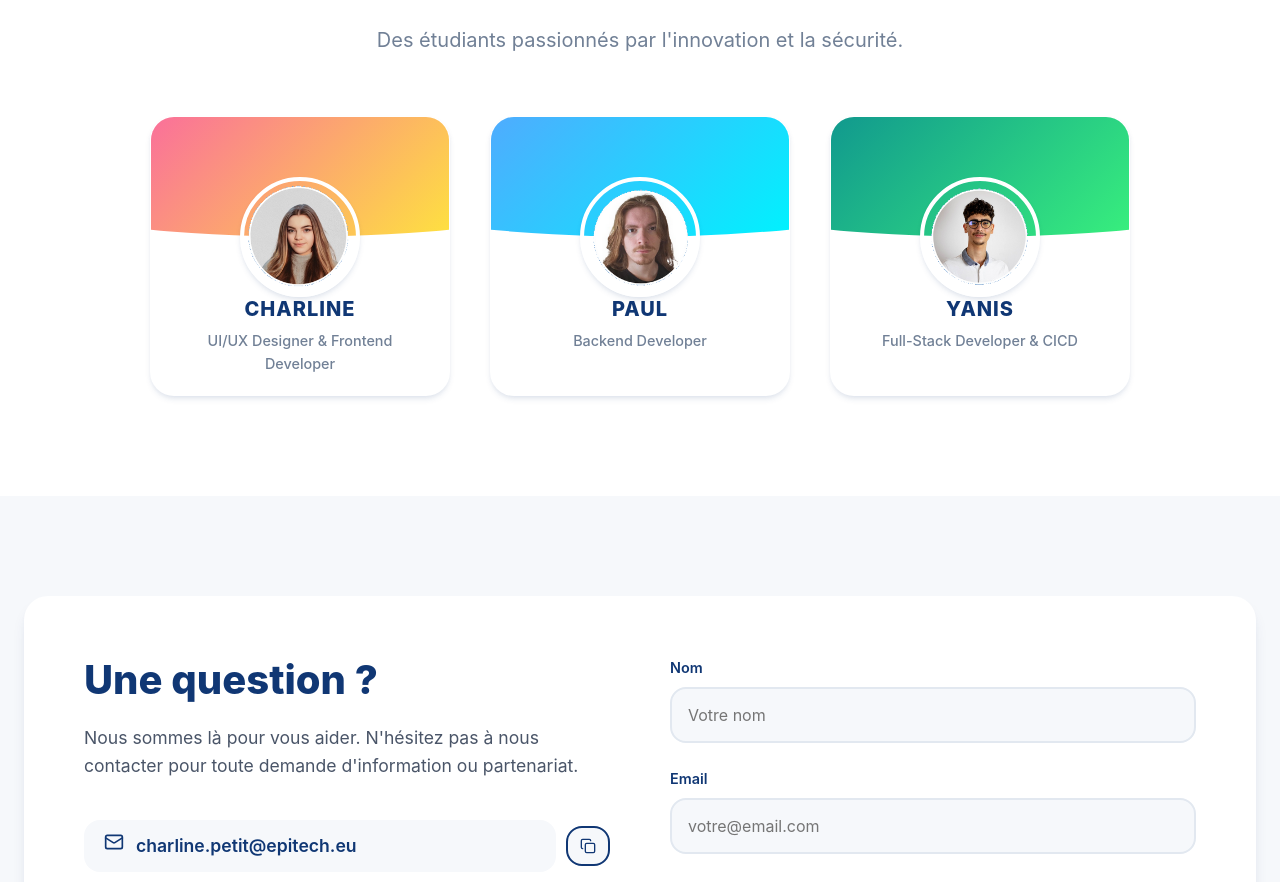
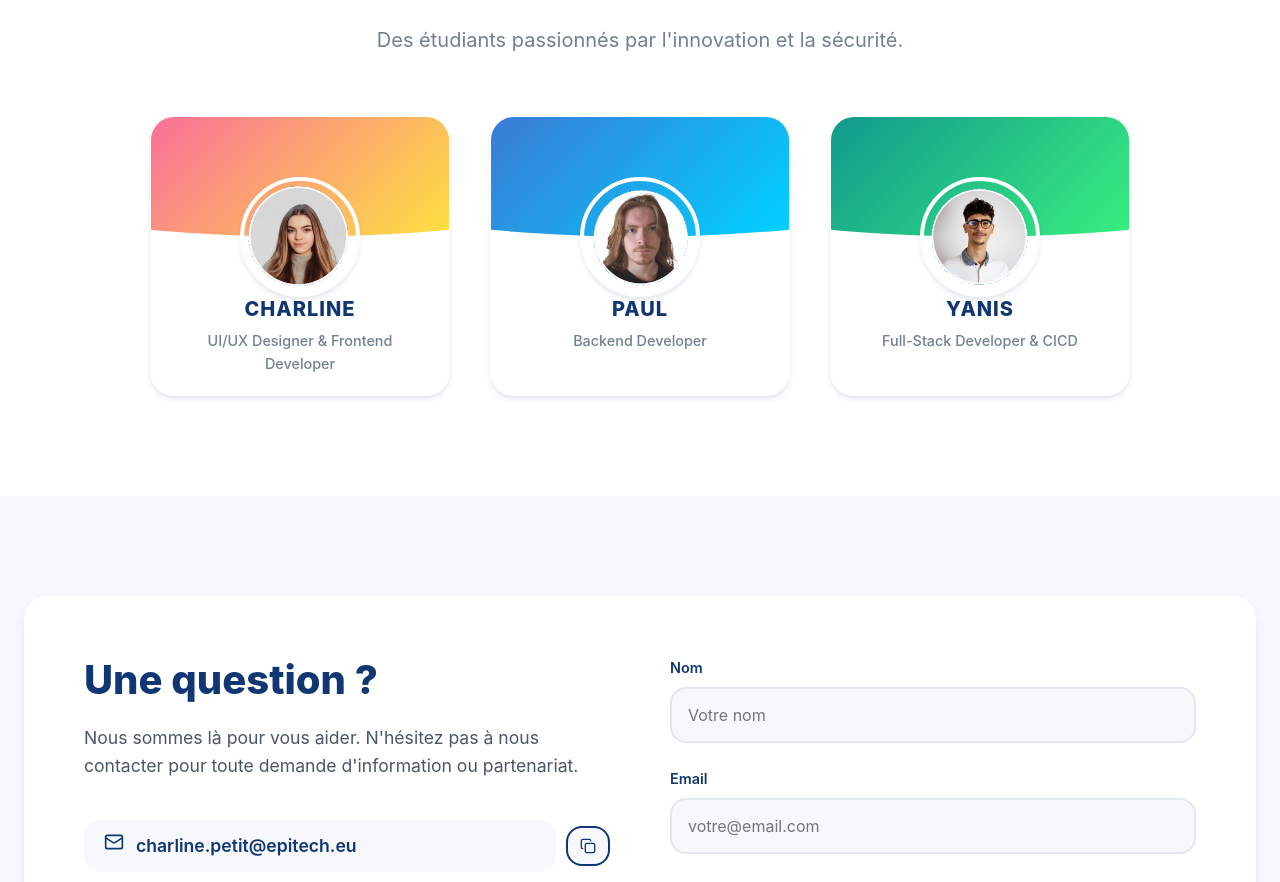
Before and after one commit to charlinecha54/SafeHelp-website, a React (Vite) app: page / in a window 1280 px wide. Shown: the part 9144-10026 px from the top of the page. Built offline with nearby package versions, Linux system fonts and the light colour scheme.

Commit message:
feat: Amélioration du dégradé bleu de Paul pour plus de visibilité

```diff
--- a/src/components/Team.css
+++ b/src/components/Team.css
@@ -55,9 +55,9 @@
     background: linear-gradient(135deg, #fa709a 0%, #fee140 100%);
 }
 
-/* Fond personnalisé pour Paul - Bleu/Cyan */
+/* Fond personnalisé pour Paul - Bleu */
 .team-card:nth-child(2) .team-img-wrapper::before {
-    background: linear-gradient(135deg, #4facfe 0%, #00f2fe 100%);
+    background: linear-gradient(135deg, #3a7bd5 0%, #00d2ff 100%);
 }
 
 /* Fond personnalisé pour Yanis - Vert */
```
